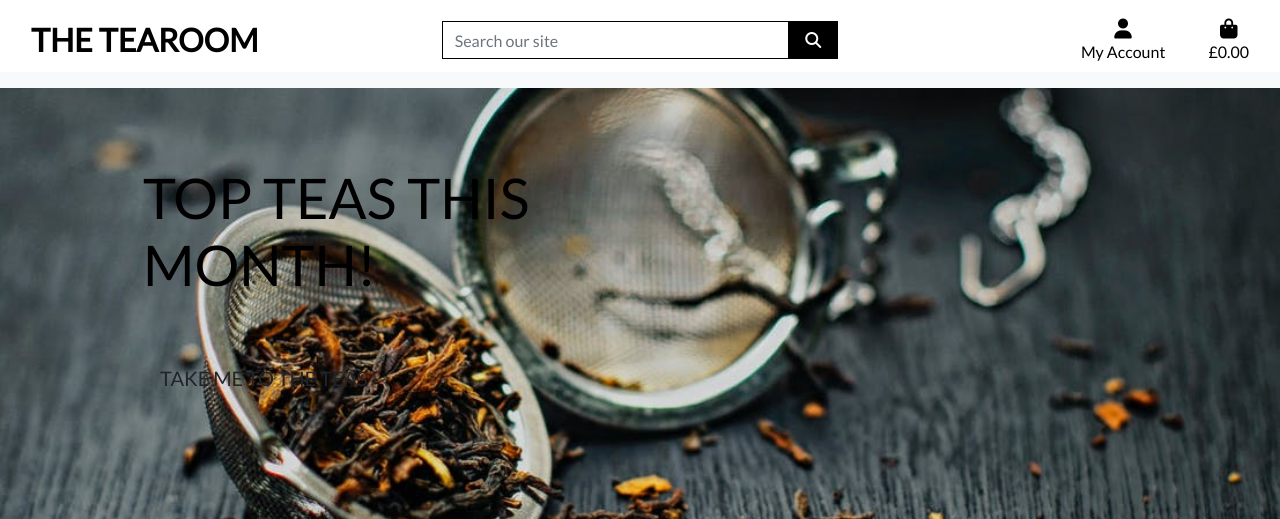
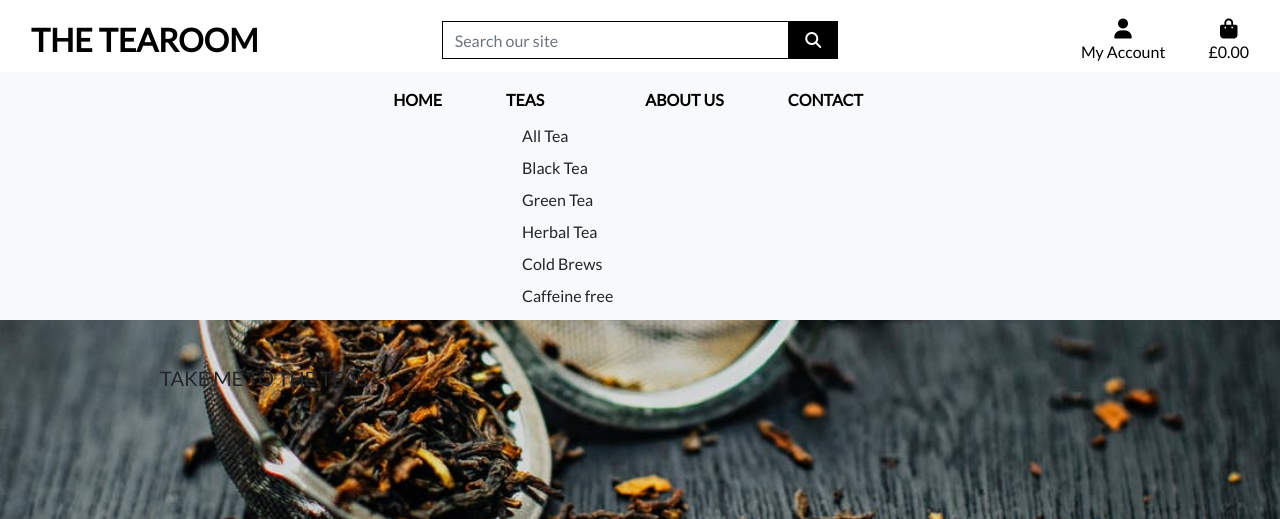
Before and after one commit to AnnaRaman/The_Tea_room, a Django app: page / in a window 1280 px wide. Shown: the top 519 px of the page. Run offline with Django 3.2, Linux system fonts and the light colour scheme; some libraries are stand-ins or nearby versions.

Commit message:
added main nav.html

```diff
--- a/templates/base.html
+++ b/templates/base.html
@@ -100,6 +100,8 @@
                 <button class="navbar-toggler" type="button" data-toggle="collapse" data-target="#navbarSupportedContent" aria-controls="navbarSupportedContent" aria-expanded="false" aria-label="Toggle navigation">
                 <span class="navbar-toggler-icon"></span>
                 </button>
+                {% include 'includes/mobile_top_header.html' %}
+                {% include 'includes/main_nav.html' %}
             </nav>
          </div>
     </header>
--- a/templates/includes/main_nav.html
+++ b/templates/includes/main_nav.html
@@ -0,0 +1,32 @@
+<div class="collapse navbar-collapse" id="main-nav">
+    <ul class="navbar-nav w-auto mx-auto">
+         <li class="nav-item">
+            <a class="logo-font font-weight-bold nav-link text-black mr-5" href="#" id="home-link">
+                Home
+            </a>
+        </li>
+        <li class="nav-item dropdown">
+            <a class="logo-font font-weight-bold nav-link text-black mr-5" href="#" id="teas-link" data-toggle="drop-down" aria-haspopup="true" aria-expanded="false">
+                Teas
+            </a>
+            <div>
+                <a href="" class="dropdown-item">All Tea</a>
+                <a href="" class="dropdown-item">Black Tea</a>
+                <a href="" class="dropdown-item">Green Tea</a>
+                <a href="" class="dropdown-item">Herbal Tea</a>
+                <a href="" class="dropdown-item">Cold Brews</a>
+                <a href="" class="dropdown-item">Caffeine free</a>
+            </div>
+        </li>
+        <li class="nav-item">
+            <a class="logo-font font-weight-bold nav-link text-black mr-5" href="#" id="about-us-link">
+                About us
+            </a>
+        </li>
+         <li class="nav-item">
+            <a class="logo-font font-weight-bold nav-link text-black mr-5" href="#" id="contact-link">
+                Contact
+            </a>
+        </li>
+    </ul>
+</div>
--- a/templates/includes/mobile_top_header.html
+++ b/templates/includes/mobile_top_header.html
@@ -1,16 +1,16 @@
-<li>
+<li class="list-inline-item">
     <a class="text-black nav-link d-block d-lg-none" href="#" id="mobile-search" data-toggle="dropdown" aria-haspopup="true" aria-expanded="false">
         <div class="text-center">
-         <div><i class="fas fa-seatch fa-lg"></i></div>
+            <div><i class="fas fa-search fa-lg"></i></div>
             <p class="my-0">Search</p>
         </div>
     </a>
-   <div class="col-12 col-lg-4 my-auto py-1 py-lg-0">
+    <div class="dropdown-menu border-0 w-100 p-3 rounded-0 my-0" aria-labelledby="mobile-search">
         <form class="form" method="GET" action="">
             <div class="input-group w-100">
                 <input class="form-control border border-black rounded-0" type="text" name="q" placeholder="Search our site">
                 <div class="input-group-append">
-                            <button class="form-control btn btn-black border border-black rounded-0" type="submit">
+                    <button class="form-control form-control btn btn-black border border-black rounded-0" type="submit">
                         <span class="icon">
                             <i class="fas fa-search"></i>
                         </span>
```
Lines whose indentation alone changed are shown as unchanged.
